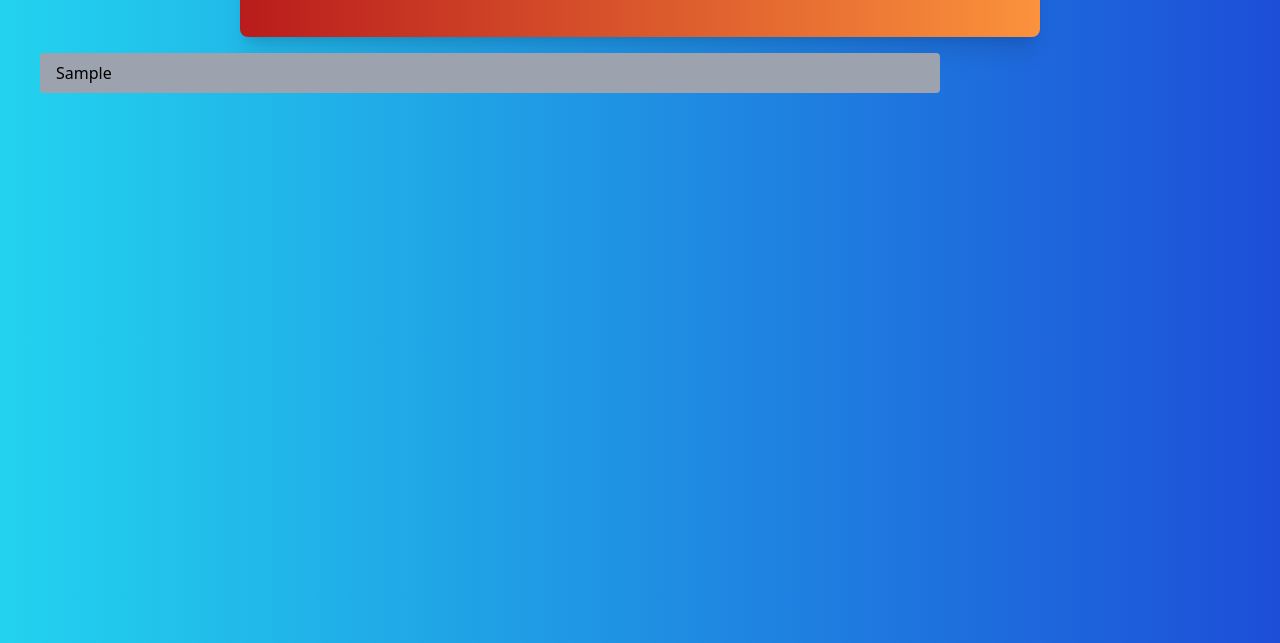
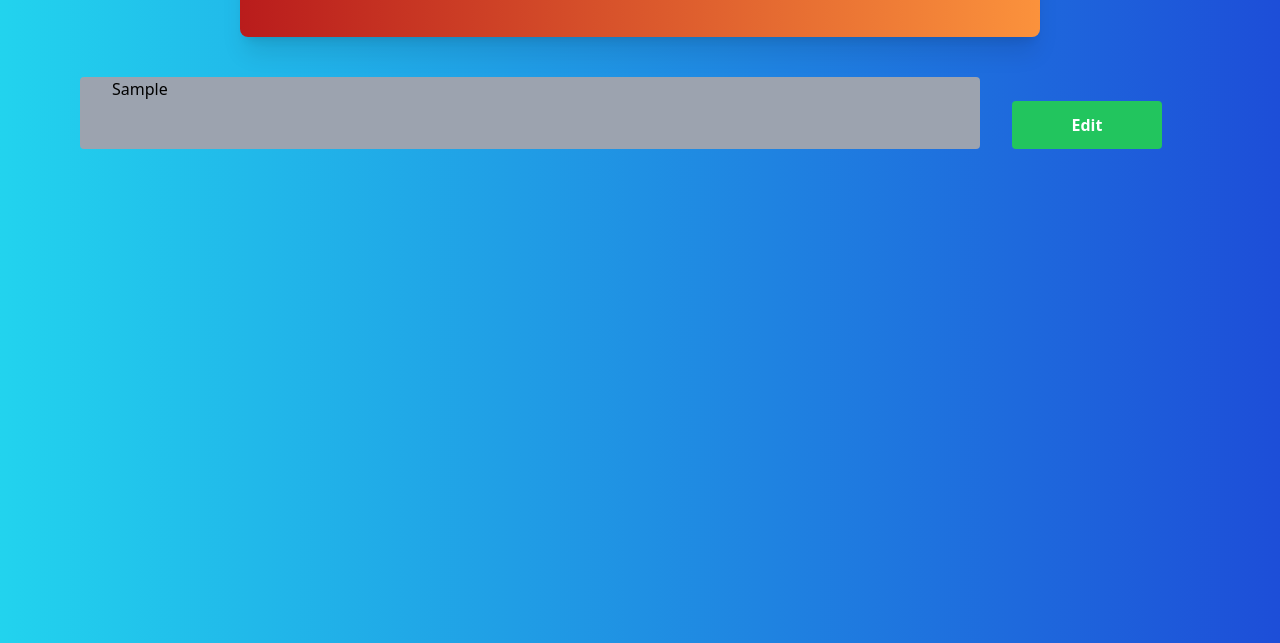
Before and after one commit to arifprog/sixth-assign, a website built with Vite: page index.html in a window 1280 px wide. Both pictures are taken after typing "Sample" into the empty fields and a click on the button "Add". Shown: the part 157-800 px from the top of the page. Built offline with nearby package versions, Linux system fonts and the light colour scheme.

Commit message:
To create Edit button for upgrade

```diff
--- a/index.html
+++ b/index.html
@@ -4,6 +4,7 @@
     <meta charset="UTF-8">
     <meta name="viewport" content="width=device-width, initial-scale=1.0">
     <link rel="stylesheet" href="main.css">
+    <link rel="stylesheet" href="https://cdnjs.cloudflare.com/ajax/libs/font-awesome/6.0.0-beta3/css/all.min.css">
     <title>To Do list</title>
 </head>
 <body class="bg-gradient-to-r from-cyan-400 to-blue-700 w-full h-full bg-cover">
@@ -19,7 +20,7 @@
 
     </div>
 
-    <ul id="taskList" class="mt-4 space-y-2"></ul>
+    <ul id="taskList" class="mt-10 space-y-2"></ul>
 
 
 
--- a/index.js
+++ b/index.js
@@ -14,8 +14,25 @@ addBtn.addEventListener('click',(event)=>{
 
     let listItem = document.createElement('li');
     listItem.textContent = inputBox.value;
-    listItem.className = 'bg-gray-400 w-[300px] md:w-[900px] ml-10 px-4 py-2 rounded ';
+    listItem.className = 'bg-gray-400 w-[300px] md:w-[900px] ml-20 px-8 py- rounded  ';
 
     taskList.appendChild(listItem);
     inputBox.value = '';
+
+    let editButton = document.createElement('button');
+    editButton.textContent = 'Edit';
+    editButton.className = 'ml-[900px] bg-green-500 hover:bg-pink-700 text-white font-bold w-[150px] py-3 rounded ';
+    listItem.appendChild(editButton);
+    editButton.style.paddingTop = '12px';
+
+
+    editButton.addEventListener('click', function() {
+    let newTask = prompt('Edit your task:', listItem.textContent);
+    if (newTask !== null && newTask !== '') {
+        listItem.textContent = newTask;
+        listItem.appendChild(editButton);
+    }
+});
+
+
 })
```
